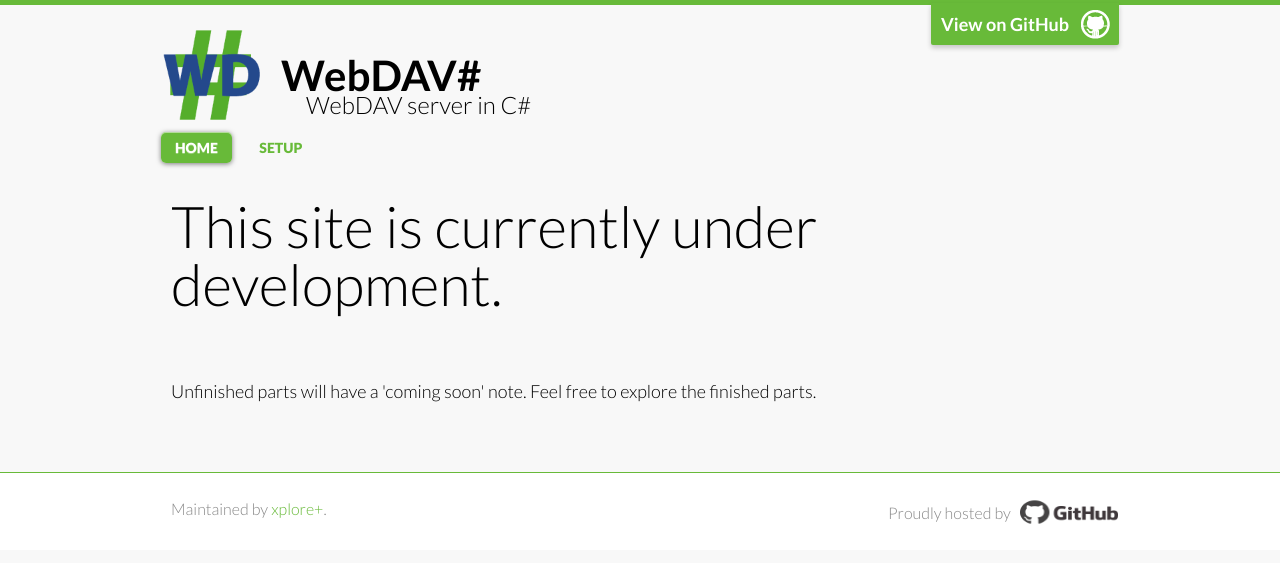
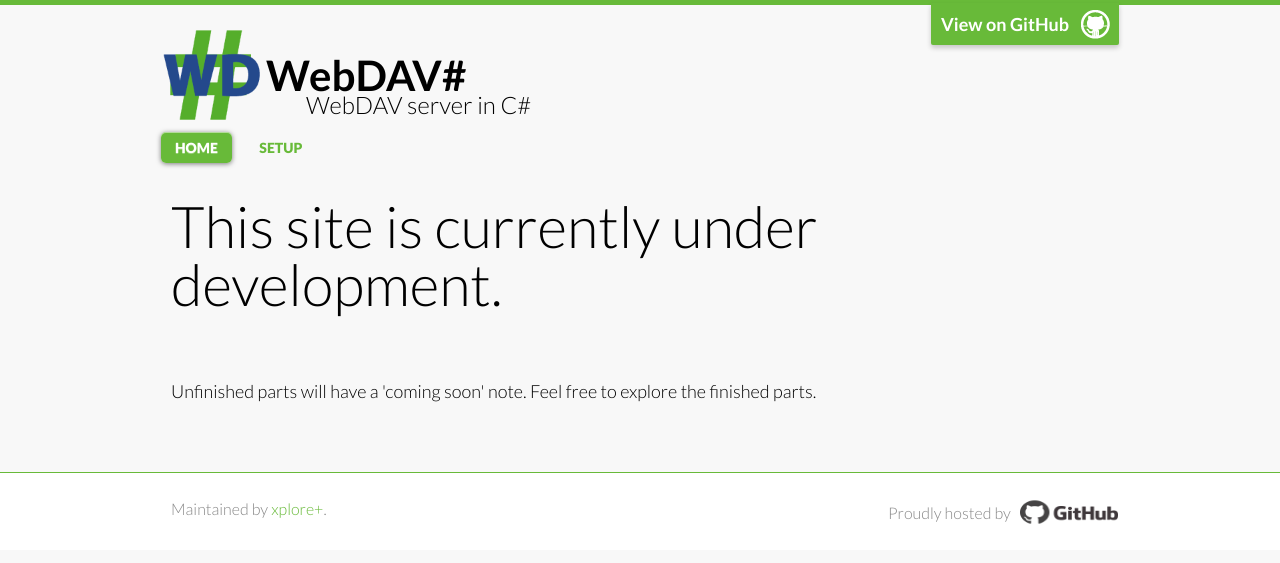
Before and after one commit to WebDAVSharp/webdavsharp.github.io, a Jekyll site: the page built from index.html, in a window 1280 px wide. Shown: the top 563 px of the page. Built offline with Jekyll 4.4.1, drawn with Linux system fonts in a browser that asks for light colours; some web fonts are replaced.

Commit message:
h1 element style changed

```diff
--- a/css/style.css
+++ b/css/style.css
@@ -75,11 +75,22 @@ body > header, body > section, body > footer {
 #project_title {
     margin: 0;
     color: #000;
-    font-size: 42px;
     font-weight: 700;
     position: absolute;
     top: 45px;
-    left: 130px;
+    left: 115px;
+}
+
+@media (max-width: 320px) {
+    #project_title {
+        font-size: 25px;
+    }
+}
+
+@media (min-width: 768px) {
+    #project_title {
+        font-size: 42px;
+    }
 }
 
 #project_title a {
```
Also changed, not shown: 1 other file.
